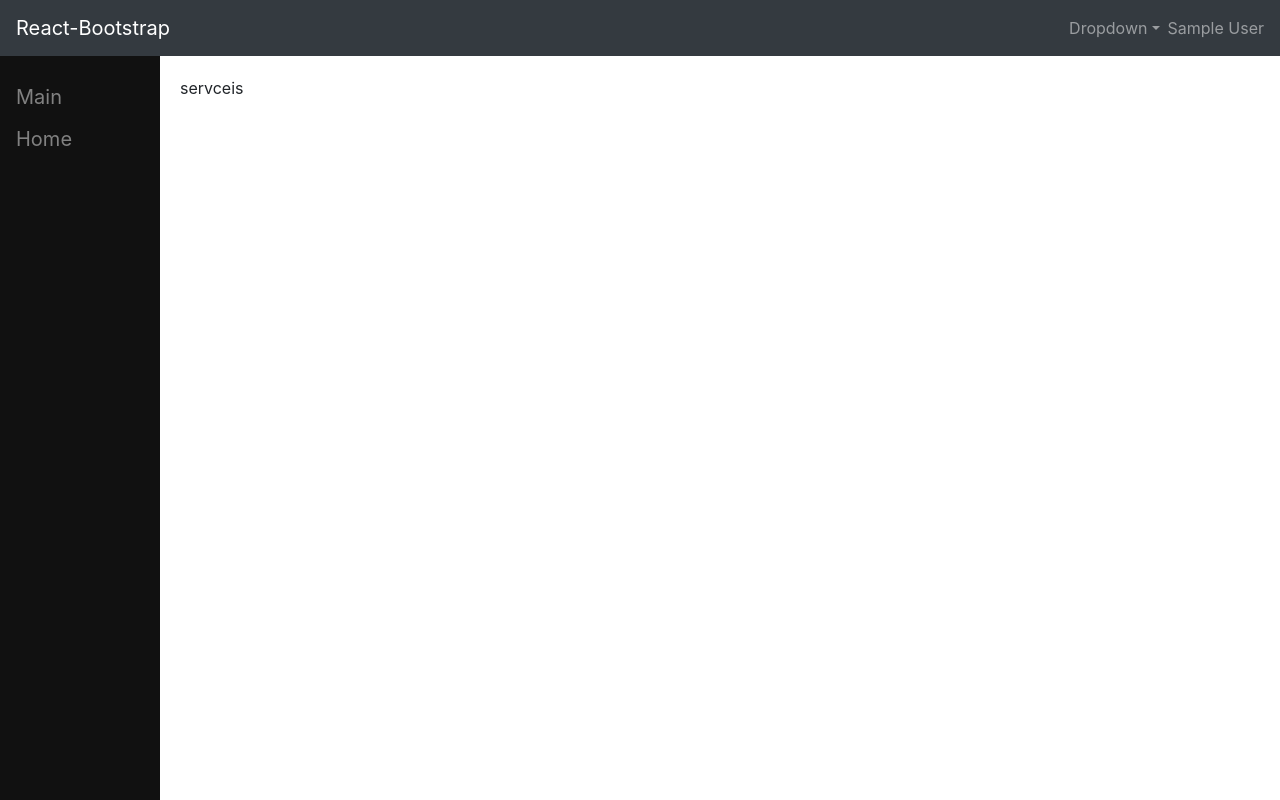
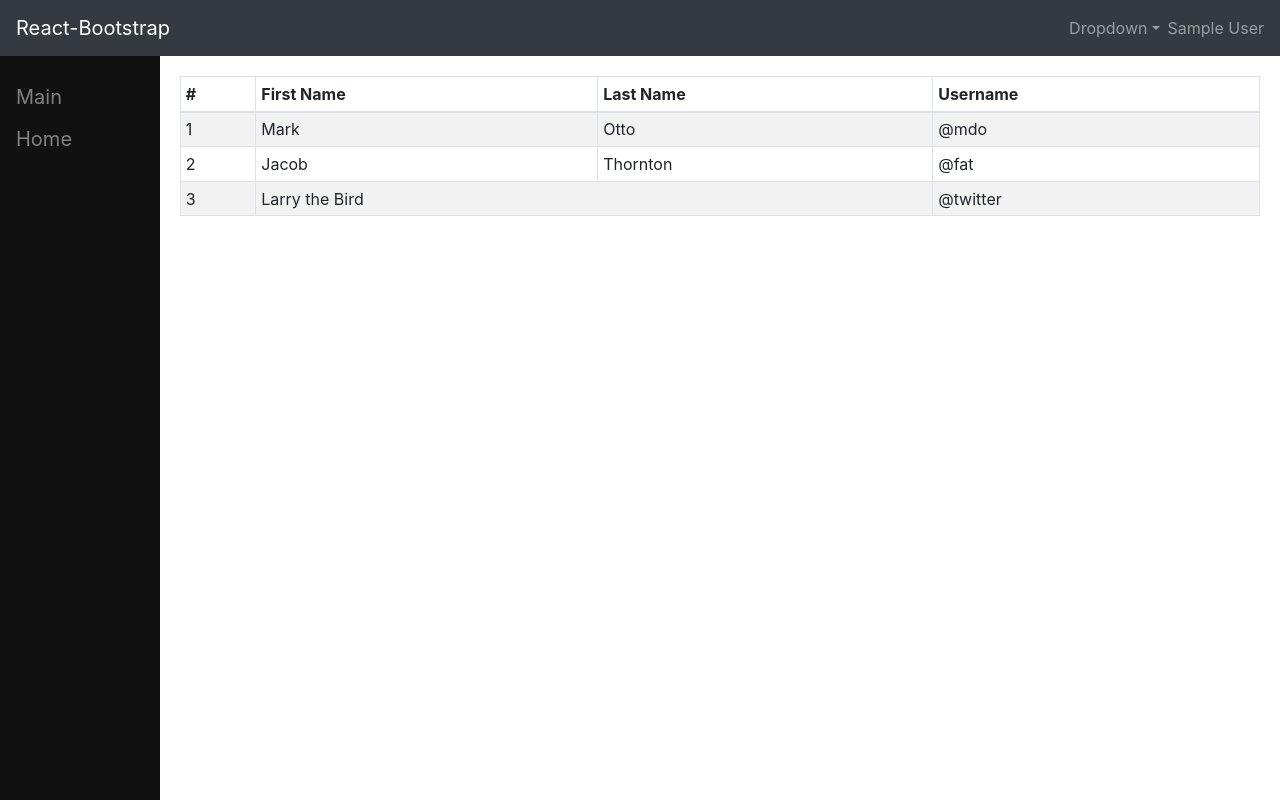
Before and after one commit to shankpaul/sm-web, a React (Create React App) app: page /services in a window 1280 px wide. Built offline with nearby package versions, Linux system fonts and the light colour scheme; sample sign-in values are in the browser's storage.

Commit message:
inner pages added

```diff
--- a/src/components/sidebar.js
+++ b/src/components/sidebar.js
@@ -9,10 +9,8 @@
 export default function Sidebar(){
 	return(
 		<div className="sidenav">
-			<Router>
-				<Link to="/">Main</Link>
+				<Link to="/main">Main</Link>
 				<Link to="/services">Home</Link>
-			</Router>
 		</div>
 	);
 }
--- a/src/pages/dashboard.js
+++ b/src/pages/dashboard.js
@@ -11,14 +11,13 @@
   Link
 } from "react-router-dom";
 
-
 export default function Dashboard(){
 	return(
 		<div>
+			<Router>
 				<Topbar />
 				<Sidebar />
 				<MainArea>
-				<Router>
 					<Switch>
 						<PrivateRoute path="/services">
 				       <Services />
@@ -27,8 +26,8 @@
 				      Main
 				    </PrivateRoute>
 			    </Switch>
+				</MainArea>
 			</Router>
-			</MainArea>
 		</div>
 	)
 }
--- a/src/pages/services.js
+++ b/src/pages/services.js
@@ -1,8 +1,39 @@
 import React from 'react';
+import {Table} from 'react-bootstrap';
 
 export default function Services() {
 
 	return(
-		<div>servceis</div>
+		<div>
+			<Table striped bordered hover size="sm">
+			  <thead>
+			    <tr>
+			      <th>#</th>
+			      <th>First Name</th>
+			      <th>Last Name</th>
+			      <th>Username</th>
+			    </tr>
+			  </thead>
+			  <tbody>
+			    <tr>
+			      <td>1</td>
+			      <td>Mark</td>
+			      <td>Otto</td>
+			      <td>@mdo</td>
+			    </tr>
+			    <tr>
+			      <td>2</td>
+			      <td>Jacob</td>
+			      <td>Thornton</td>
+			      <td>@fat</td>
+			    </tr>
+			    <tr>
+			      <td>3</td>
+			      <td colSpan="2">Larry the Bird</td>
+			      <td>@twitter</td>
+			    </tr>
+			  </tbody>
+			</Table>
+		</div>
 	);
 }
```
Lines whose indentation alone changed are shown as unchanged.
